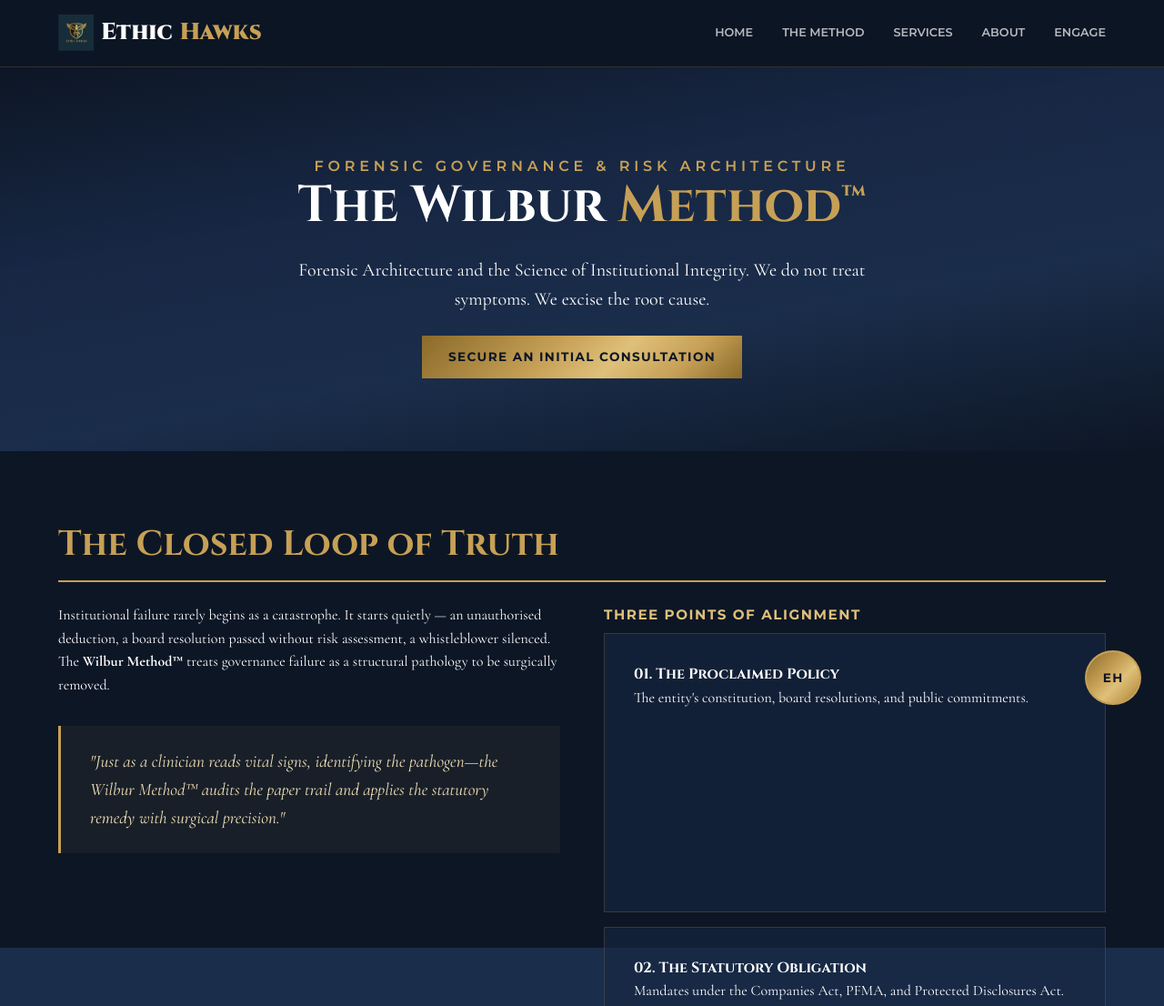
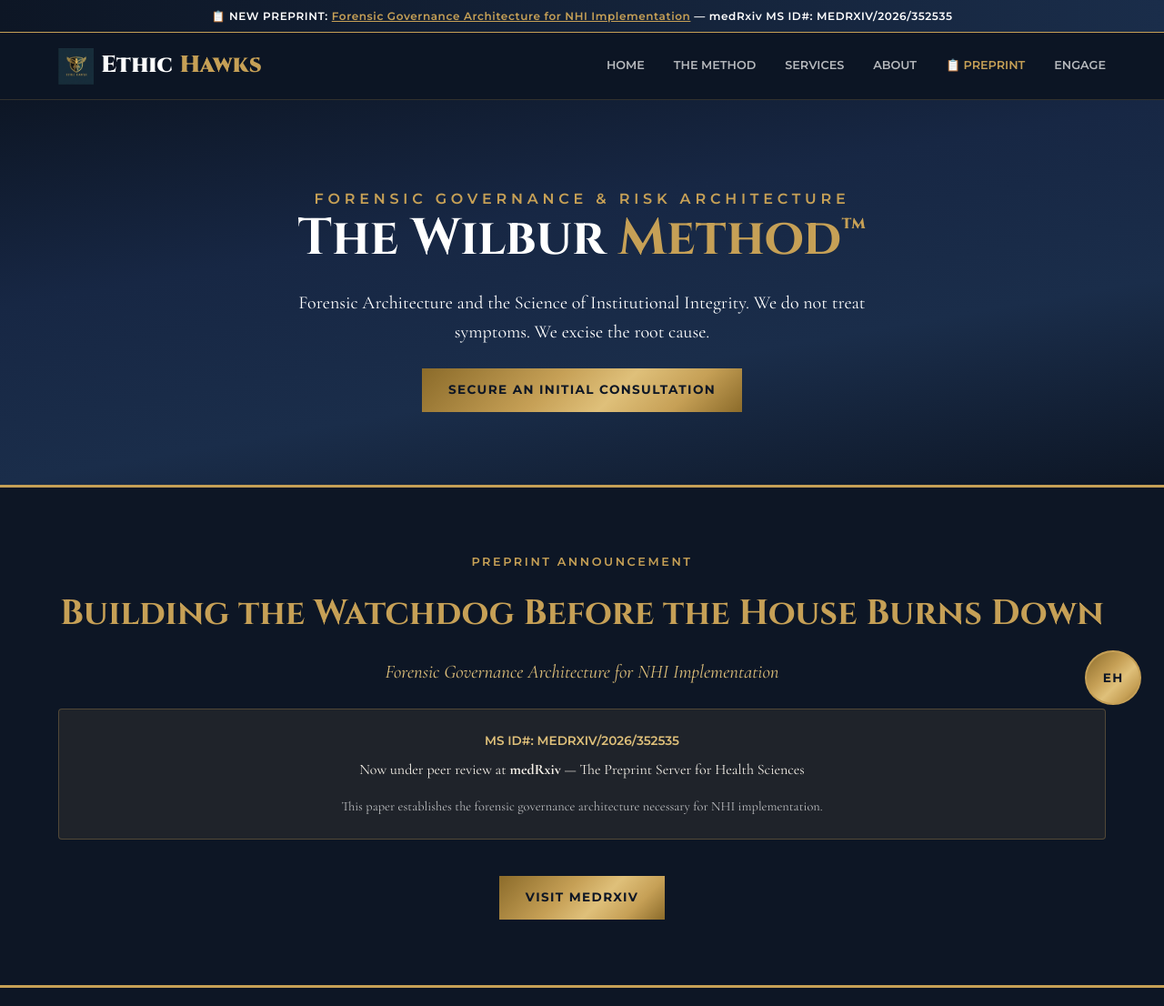
Before and after one commit to wilburmat-boop/EthicHawks-Website-, a plain HTML site: page index.html in a window 1280 px wide. Shown: the top 1106 px of the page at 91% size. Drawn offline with nearby package versions, Linux system fonts and the light colour scheme; files whose address does not match are found by name.

Commit message:
Added medRxiv preprint announcement for NHI forensic governance paper

```diff
--- a/index.html
+++ b/index.html
@@ -133,6 +133,9 @@
 </head>
 <body>
 
+    <div style="background: linear-gradient(90deg, var(--navy-deep), var(--navy-mid)); border-bottom: 1px solid var(--gold); padding: 0.5rem; text-align: center; font-family: var(--font-mono); font-size: 0.75rem; letter-spacing: 0.05em;">
+        📋 NEW PREPRINT: <a href="#announcement" style="color: var(--gold); text-decoration: underline;">Forensic Governance Architecture for NHI Implementation</a> — medRxiv MS ID#: MEDRXIV/2026/352535
+    </div>
     <header class="site-header">
         <div class="container header-inner">
             <a href="#home" class="logo">
@@ -144,6 +147,7 @@
                 <a href="#method">The Method</a>
                 <a href="#services">Services</a>
                 <a href="#about">About</a>
+                <a href="#announcement" style="color: var(--gold) !important;">📋 Preprint</a>
                 <a href="#contact">Engage</a>
             </nav>
         </div>
@@ -159,6 +163,25 @@
             </div>
         </section>
 
+    <!-- PREPRINT ANNOUNCEMENT -->
+    <section class="section-dark" id="announcement" style="border-top: 3px solid var(--gold); border-bottom: 3px solid var(--gold);">
+        <div class="container" style="text-align: center;">
+            <p style="font-family: var(--font-mono); letter-spacing: 0.2em; color: var(--gold); text-transform: uppercase; font-size: 0.8rem;">
+                Preprint Announcement</p>
+            <h2 style="color: var(--gold); margin: 1rem 0;">Building the Watchdog Before the House Burns Down</h2>
+            <p style="font-size: 1.3rem; color: var(--gold-light); font-style: italic; margin-bottom: 1.5rem;">
+                Forensic Governance Architecture for NHI Implementation</p>
+            <div style="background: rgba(198,160,86,0.1); border: 1px solid rgba(198,160,86,0.3); padding: 1.5rem; margin: 1.5rem 0; border-radius: 4px;">
+                <p style="font-family: var(--font-mono); font-size: 0.85rem; color: var(--gold-light); margin-bottom: 0.5rem;">
+                    MS ID#: MEDRXIV/2026/352535</p>
+                <p style="color: var(--off-white); margin-bottom: 1rem;">
+                    Now under peer review at <strong>medRxiv</strong> — The Preprint Server for Health Sciences</p>
+                <p style="font-size: 0.9rem; color: rgba(255,255,255,0.7);">
+                    This paper establishes the forensic governance architecture necessary for NHI implementation.</p>
+            </div>
+            <a href="https://www.medrxiv.org" target="_blank" class="btn" style="margin-top: 1rem;">Visit medRxiv</a>
+        </div>
+    </section>
         <section class="section-dark" id="method">
             <div class="container">
                 <h2 class="gold-border">The Closed Loop of Truth</h2>
```
